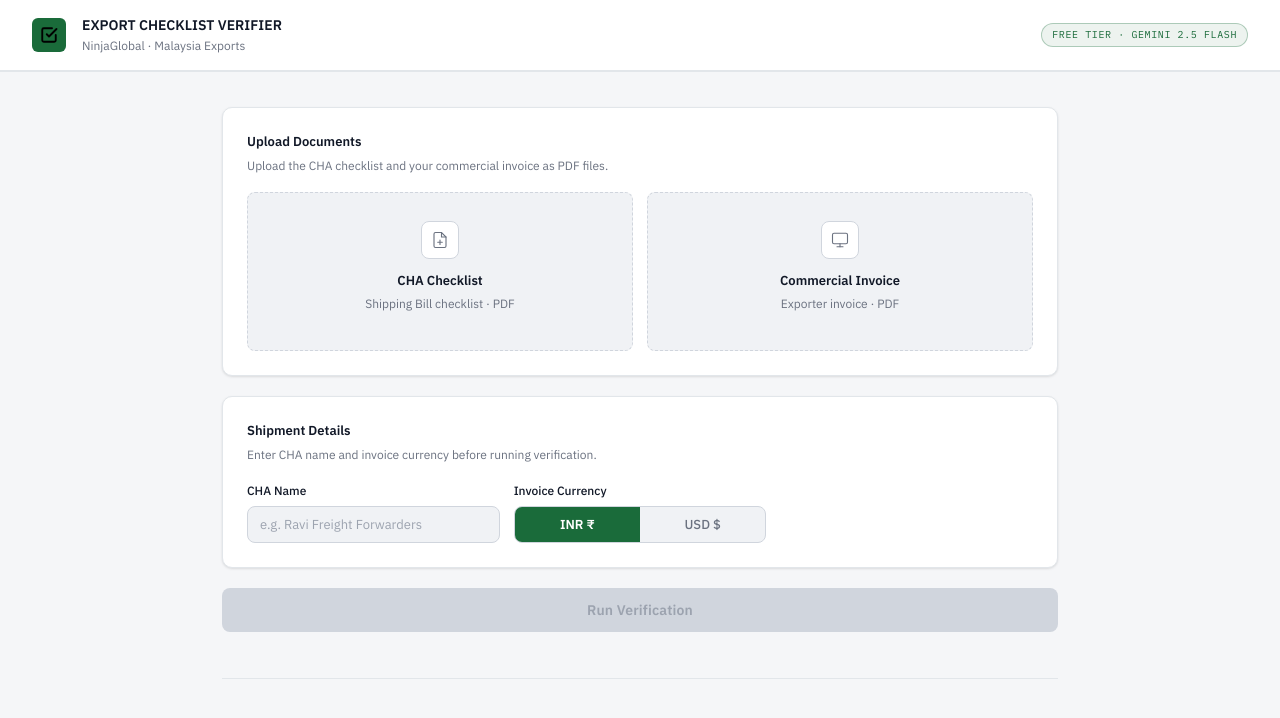
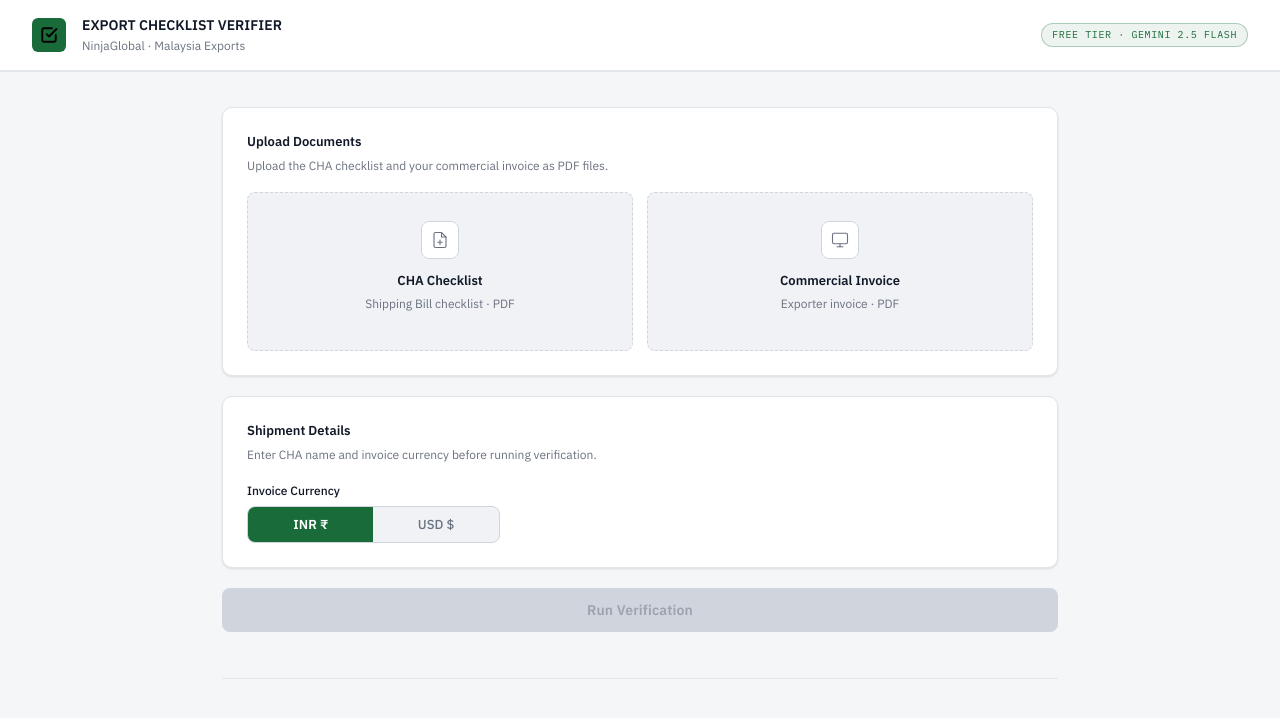
Before and after one commit to explorer420-dev/NGexport-checklist-verifier, a plain HTML site: page index.html in a window 1280 px wide. Drawn offline with Linux system fonts and the light colour scheme; a script that the page names is missing.

Commit message:
Remove CHA Name input from shipment details
Removed CHA Name input field from shipment details.

```diff
--- a/index.html
+++ b/index.html
@@ -536,11 +536,7 @@
   <div class="card">
     <div class="section-label">Shipment Details</div>
     <div class="section-sub">Enter CHA name and invoice currency before running verification.</div>
-    <div class="fields-row">
-      <div class="field-group">
-        <label>CHA Name</label>
-        <input type="text" id="cha-name" placeholder="e.g. Ravi Freight Forwarders"/>
-      </div>
+<div class="fields-row">
       <div class="field-group">
         <label>Invoice Currency</label>
         <div class="currency-toggle">
```
